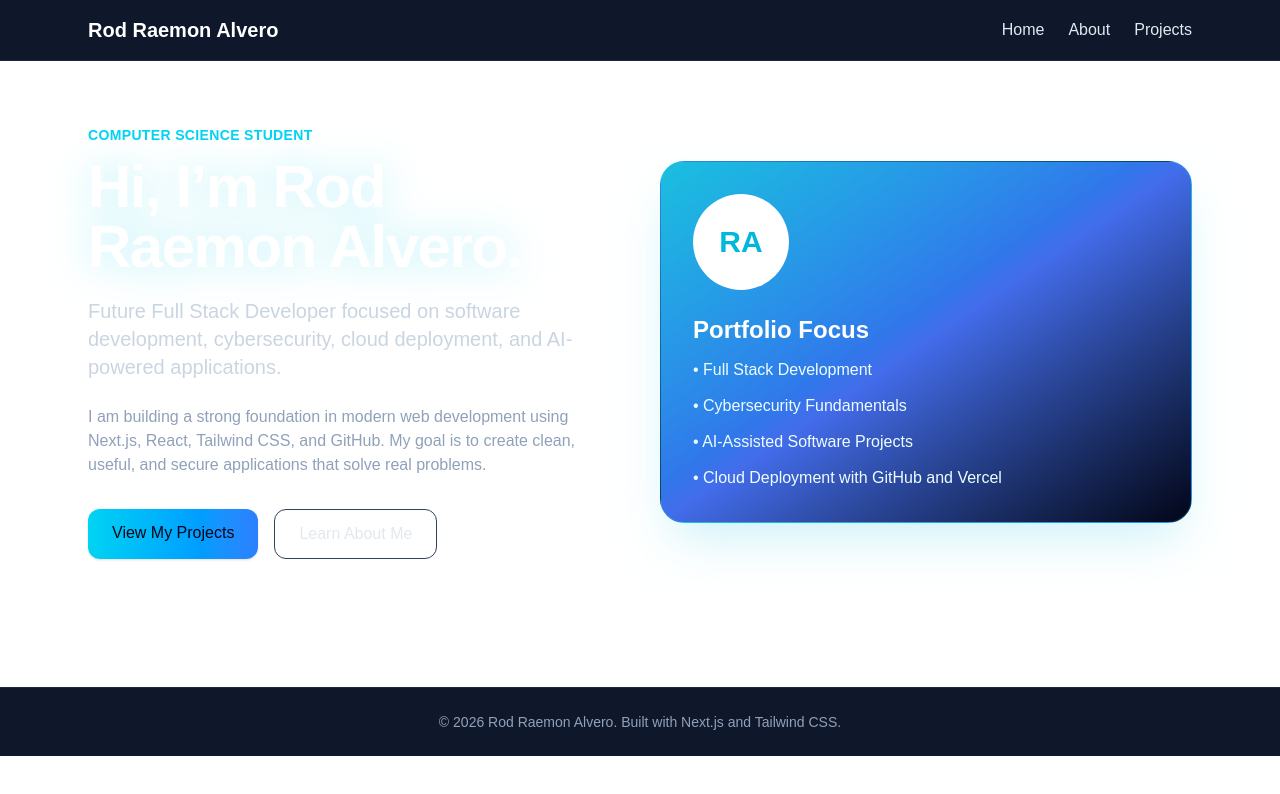
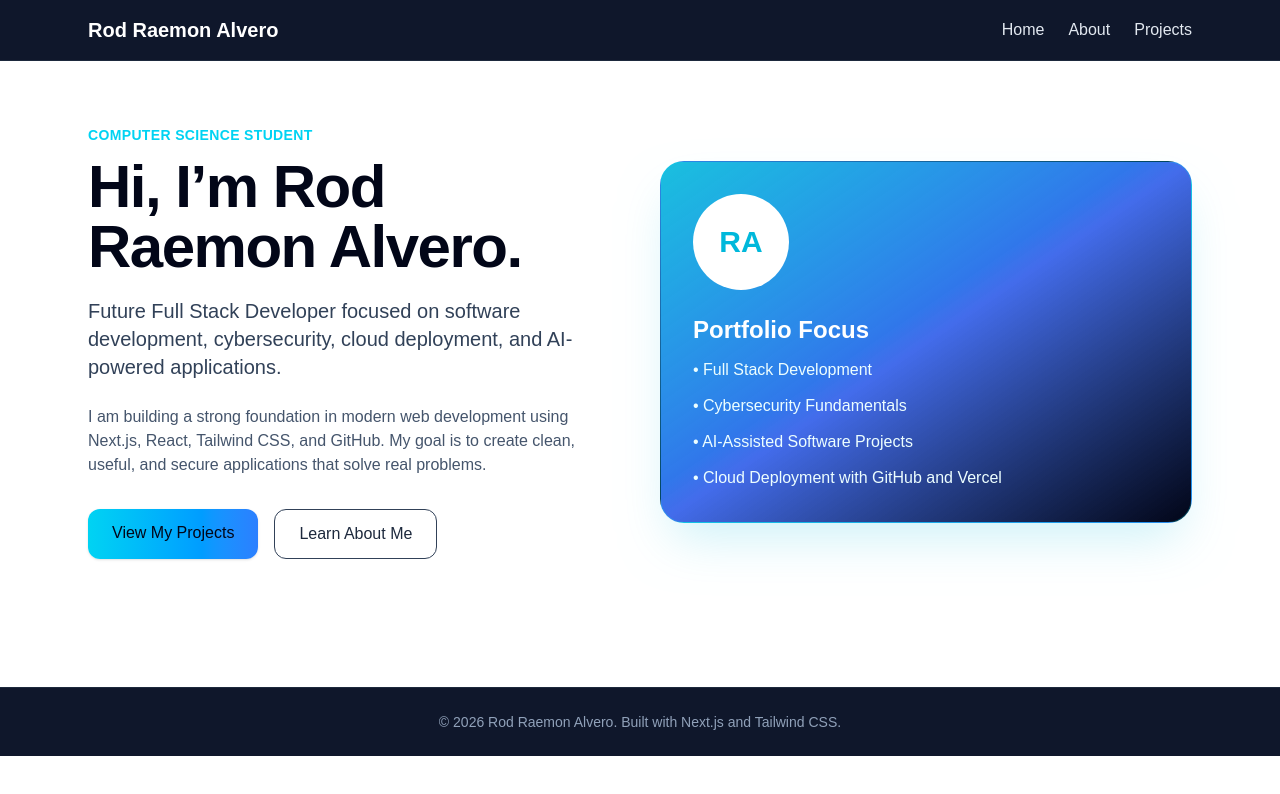
Before and after one commit to rodraemonalvero/week-02-portfolio, a Next.js app: page / in a window 1280 px wide. Shown: the top 794 px of the page. Built offline with nearby package versions, Linux system fonts and the light colour scheme.

Commit message:
Improve text readability and contrast

```diff
--- a/app/about/page.tsx
+++ b/app/about/page.tsx
@@ -61,7 +61,7 @@ export default function AboutPage() {
             About Me
           </h2>
 
-          <div className="space-y-4 text-slate-300">
+          <div className="space-y-4 text-slate-700">
             <p>
               My name is Rod Raemon Alvero, and I am a Computer Science student
               interested in software development, cybersecurity, cloud
@@ -89,7 +89,7 @@ export default function AboutPage() {
             </p>
           </div>
 
-          <h3 className="mt-10 mb-4 text-2xl font-semibold text-cyan-300">
+          <h3 className="mt-10 mb-4 text-2xl font-semibold text-cyan-700">
             Skills and Technologies
           </h3>
 
@@ -97,7 +97,7 @@ export default function AboutPage() {
             {skills.map((skill) => (
               <li
                 key={skill}
-                className="rounded-xl border border-cyan-400/30 bg-slate-900/80 px-4 py-3 font-medium text-slate-100 shadow-lg backdrop-blur-md transition hover:border-cyan-300 hover:bg-slate-800"
+                className="rounded-xl border border-cyan-400/30 bg-slate-900/80 px-4 py-3 font-medium text-slate-200 shadow-lg backdrop-blur-md transition hover:border-cyan-300 hover:bg-slate-800"
               >
                 {skill}
               </li>
--- a/app/page.tsx
+++ b/app/page.tsx
@@ -9,16 +9,16 @@ export default function HomePage() {
             Computer Science Student
           </p>
 
-          <h1 className="mb-5 text-4xl font-bold tracking-tight text-white drop-shadow-[0_0_20px_rgba(34,211,238,0.35)] md:text-6xl">
+          <h1 className="mb-5 text-4xl font-bold tracking-tight text-slate-950 md:text-6xl">
             Hi, I’m Rod Raemon Alvero.
           </h1>
 
-          <p className="mb-6 text-xl text-slate-300">
+          <p className="mb-6 text-xl text-slate-700">
             Future Full Stack Developer focused on software development,
             cybersecurity, cloud deployment, and AI-powered applications.
           </p>
 
-          <p className="mb-8 text-slate-400">
+          <p className="mb-8 text-slate-600">
             I am building a strong foundation in modern web development using
             Next.js, React, Tailwind CSS, and GitHub. My goal is to create clean,
             useful, and secure applications that solve real problems.
@@ -34,7 +34,7 @@ export default function HomePage() {
 
             <Link
               href="/about"
-              className="rounded-xl border border-slate-700 px-6 py-3 font-medium text-slate-200 hover:bg-slate-800"
+              className="rounded-xl border border-slate-700 px-6 py-3 font-medium text-slate-800 hover:bg-slate-800"
             >
               Learn About Me
             </Link>
```
